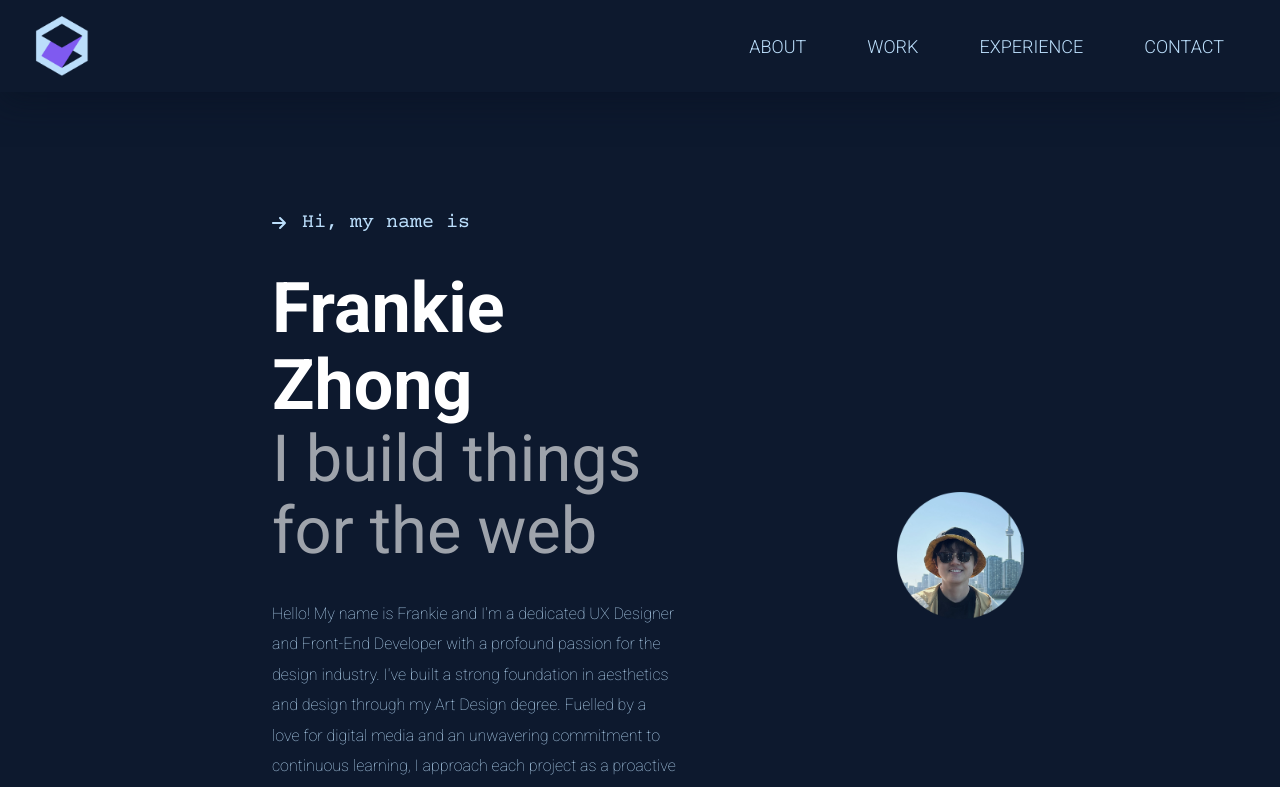
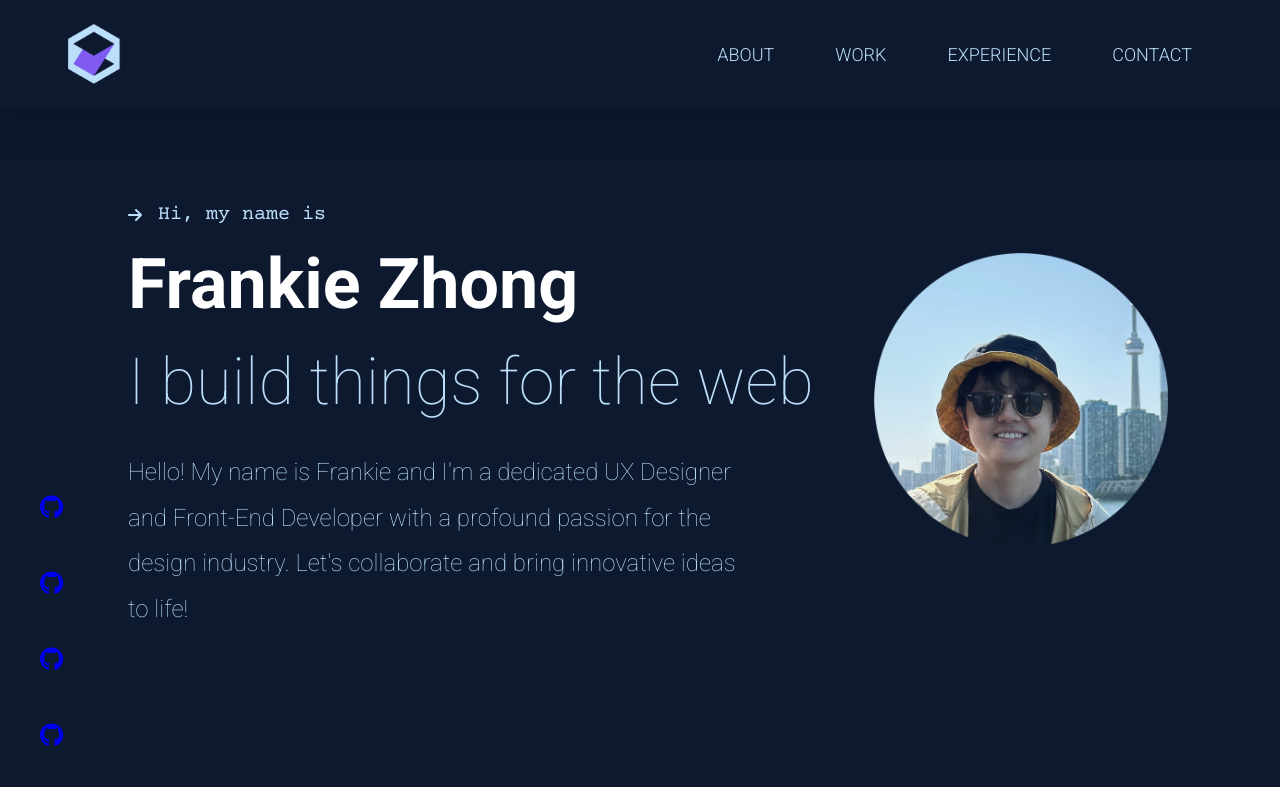
Before and after one commit to FrankieZzzzz/portfolio-react, a React (Create React App) app in the folder frontend_react/: page / in a window 1280 px wide. Shown: the top 787 px of the page. Built offline with nearby package versions, Linux system fonts and the light colour scheme.

Commit message:
fix and add more design to first page

```diff
--- a/frontend_react/src/components/Navbar/Navbar.scss
+++ b/frontend_react/src/components/Navbar/Navbar.scss
@@ -5,7 +5,7 @@
     justify-content: space-between;
     align-items: center;
 
-    padding: 1rem 2rem;
+    padding: 1.5rem 4rem;
     background-color: var(--deepBlue-color);
 
     backdrop-filter: blur(4px);
--- a/frontend_react/src/constants/images.js
+++ b/frontend_react/src/constants/images.js
@@ -8,6 +8,7 @@ import CaseStudy from '../assets/Ux-case-study.jpg';
 import WeatherApp from '../assets/weather-app.png';
 import WorldClock from '../assets/world-clock.png';
 import Frankie from '../assets/Frankie.png';
+import Deco from '../assets/decoration.png';
 
 
 export default{
@@ -20,5 +21,6 @@ export default{
     TravelWeb,
     CaseStudy,
     WeatherApp,
-    WorldClock
+    WorldClock,
+    Deco
 }
--- a/frontend_react/src/container/Header/Header.jsx
+++ b/frontend_react/src/container/Header/Header.jsx
@@ -6,6 +6,7 @@ import {images} from '../../constants';
 
 import { FontAwesomeIcon} from '@fortawesome/react-fontawesome';
 import { faArrowRight } from "@fortawesome/free-solid-svg-icons";
+import {faGithub} from '@fortawesome/free-brands-svg-icons';
 
 // const scaleVariants = {
 //     whileInView: {
@@ -22,6 +23,38 @@ const Header = () => {
 
   return (
     <div className='app__header app__flex' id='home'>
+      {/* left side icon */}
+      <motion.div
+        whileInView={{x:[-50,0],opacity:[0.5,1]}}
+        transition={{duration: 0.4}}
+        className='app_header-icon'
+      >
+        <ul>
+            <li>
+              <a href='https://github.com/FrankieZzzzz'>
+                <FontAwesomeIcon icon={faGithub} />
+              </a>
+            </li>
+            <li>
+              <a href='https://github.com/FrankieZzzzz'>
+                <FontAwesomeIcon icon={faGithub} />
+              </a>
+            </li>
+            <li>
+              <a href='https://github.com/FrankieZzzzz'>
+                <FontAwesomeIcon icon={faGithub} />
+              </a>
+            </li>
+            <li>
+              <a href='https://github.com/FrankieZzzzz'>
+                <FontAwesomeIcon icon={faGithub} />
+              </a>
+            </li>
+
+          </ul>
+      </motion.div>
+      {/* left side icon */}
+      {/* textcontent */}
       <motion.div
         whileInView={{x:[-100,0],opacity:[0,1]}}
         transition={{duration: 0.8}}
@@ -35,16 +68,18 @@ const Header = () => {
           <div className='tag-cmp app__flex'>
             <h1 className='p-text'>Frankie Zhong</h1>
             <h2 className='p-text ' >I build things for the web</h2>
-            <p>Hello! My name is Frankie and I'm a dedicated UX Designer and Front-End Developer with a profound passion for the design industry. I've built a strong foundation in aesthetics and design through my Art Design degree. Fuelled by a love for digital media and an unwavering commitment to continuous learning, I approach each project as a proactive problem-solver. My method involves thorough research, thoughtful ideation, and precise design and development, consistently emphasizing quality and simplicity. Let's collaborate and bring innovative ideas to life!</p>
+            <p>Hello! My name is Frankie and I'm a dedicated UX Designer and Front-End Developer with a profound passion for the design industry. Let's collaborate and bring innovative ideas to life!</p>
           </div>
         </div>
       </motion.div>
+      {/* textcontent */}
+      {/* image */}
+
       <motion.div
           whileInView={{ opacity:[0,1] }}
           transition={{ duration: 0.8, delayChildren: 0.5 }}
           className='app_header-img'
       >
-        {/* <img src={images.Frankie} alt='image_profile'/> */}
         <motion.img
           whileInView={{ scale:[0,1] }}
           transition={{ duration: 1, ease: 'easeInOut' }}
@@ -52,6 +87,21 @@ const Header = () => {
           className='image_profile'
         />
       </motion.div>
+      {/* image */}
+      {/* decoration image */}
+       <motion.div
+          whileInView={{ opacity:[0,1] }}
+          transition={{ duration: 0.8, delayChildren: 0.5 }}
+          className='app_header-Deco'
+      >
+        {/* <img src={images.Frankie} alt='image_profile'/> */}
+        <motion.img
+          whileInView={{ scale:[0,1] }}
+          transition={{ duration: 1, ease: 'easeInOut' }}
+          src={images.Deco}
+          className='image_deco'
+        />
+      </motion.div>
     </div>
   )
 }
--- a/frontend_react/src/container/Header/Header.scss
+++ b/frontend_react/src/container/Header/Header.scss
@@ -1,40 +1,56 @@
 #home{
     position: relative;
     background: var(--deepBlue-color);
-
     .app__wrapper{
         padding: 0;
-
-
     }
 }
 .app__header{
     flex: 1;
     width: 100%;
-    height: 100%;
+    height: 100vh;
     flex-direction: row;
-    padding: 6rem 15rem 2rem;
-
-    @media screen and (min-width: 1200px) {
-        padding-top: 12rem;;
-    }
+    padding: 12rem 2rem 0em;
 
     @media screen and (max-width: 1200px) {
         flex-direction: column;
-        padding: 6rem 1rem 4rem;
     }
-    @media screen and (max-width: 480px) {
-        padding: 6rem 1rem 2rem;
+    @media screen and (min-width: 1200px) {
+        padding: 0rem 6rem 0em;
+    }
+    @media screen and (min-width: 2000px) {
+        padding: 0rem 12rem 0em;
     }
 }
+.app_header-icon{
+    display: none;
+    @media screen and (min-width: 1200px) {
+        display: block;
+        font-size: 1.5rem;
+        position: fixed;
+        left: 0;
+        bottom: 50px;
+        z-index: 500;
+        padding: 0rem 0rem 0rem 1.5rem;
+    }
+    ul{
+        list-style: none;
+        display: flex;
+        flex-direction: column;
+        align-items: center;
+        justify-content: center;
 
+        li{
+        padding: 3rem 1rem 0rem;
+        }
+    }
+}
 .app__header-info{
-    flex: 0.65;
     display: flex;
     flex-direction: column;
     justify-content: flex-start;
     align-items: flex-start;
-    height: 100%;
+    height: max-content;
 
     @media screen and (max-width:1200px) {
         width: 100%;
@@ -42,35 +58,38 @@
     }
 }
 .app__header-badge{
-    width: 80%;
+    width: 100%;
+    height: 100%;
     display: flex;
     justify-content: flex-start;
     align-items: flex-start;
     flex-direction: column;
 
     .badge-cmp{
-        padding: 1rem 2rem ;
+        padding: 2rem 2rem 0rem;
         font-family: 'Courier Prime', monospace;
         font-size: 1rem;
         display: flex;
         flex-direction: row;
         align-items: center;
 
+        svg{
+            color: var(--lightBlue-color);
+        }
         span{
             font-size: 20px;
             padding-left: 1rem;
-        }
-        svg{
-            color: var(--lightBlue-color);
         }
     }
     .tag-cmp{
         display: flex;
         flex-direction: column;
         align-items: flex-start;
-        padding: 1rem 2rem;
+        padding: 8rem 2rem 0rem;
         font-family: Roboto;
-
+        @media screen and (min-width:1200px) {
+            padding: 1rem 2rem 0rem;
+        }
         h1{
             font-size: 70px;
             font-weight: 700;
@@ -82,47 +101,71 @@
         }
         h2{
             font-size: 65px;
-            font-weight: 400;
-            color: var(--white-color);
-            opacity: 0.6;
+            font-weight: 200;
+            color: var(--lightBlue-color);
             line-height: 110%;
+            padding-top: 1.5rem;
             @media screen and (max-width: 480px) {
                 font-size: 40px;
             }
         }
         p{
-            font-size: 1rem;
-            font-weight: 200;
-            line-height: 190%;
-            color: var(--lightBlue-color);
             display: none;
-            margin-top: 2rem;
-            width: 90%;
-            @media screen and (min-width:1200px) {
+            @media screen and (min-width:780px) {
+                margin-top: 2rem;
+                width: 90%;
+                font-size: 1.5rem;
+                font-weight: 200;
+                line-height: 190%;
+                color: var(--lightBlue-color);
                 display: block;
             }
         }
-
     }
-
 }
 
 .app_header-img{
+    display: none;
+    @media screen and (min-width: 1200px) {
+        display: flex;
+        position: relative;
+        padding: 0rem 1rem;
+        max-width: 30%;
+    }
+    img{
+        display: none;
+        @media screen and (min-width: 1200px) {
+            max-width: 100%;
+            display: block;
+            margin: 0px auto;
+            object-fit: contain;
+        }
+        @media screen and (min-width: 2000px) {
+            max-width: 75%;
+        }
+        @media screen and (min-width: 2000px) {
+            max-width: 65%;
+        }
+    }
+}
+.app_header-Deco{
     width: 100%;
     height: 100%;
     display: flex;
     position: relative;
-    padding: 6rem 1rem;
-
+    padding: 12rem 0rem 0rem;
+    @media screen and (min-width: 800px) {
+        padding: 6rem 0rem 0rem;
+    }
+    @media screen and (min-width: 1200px) {
+        display: none;
+    }
     img{
-        width: 100%;
+        max-width: 26%;
+        object-fit: contain;
         margin: 0px auto;
-        object-fit: contain;
-        display: none;
-
-        @media screen and (min-width: 1200px) {
-            display: block;
+        @media screen and (min-width: 800px) {
+            width: 20%;
         }
-
     }
 }
```
Also changed, not shown: frontend_react/src/assets/decoration.png (added).
